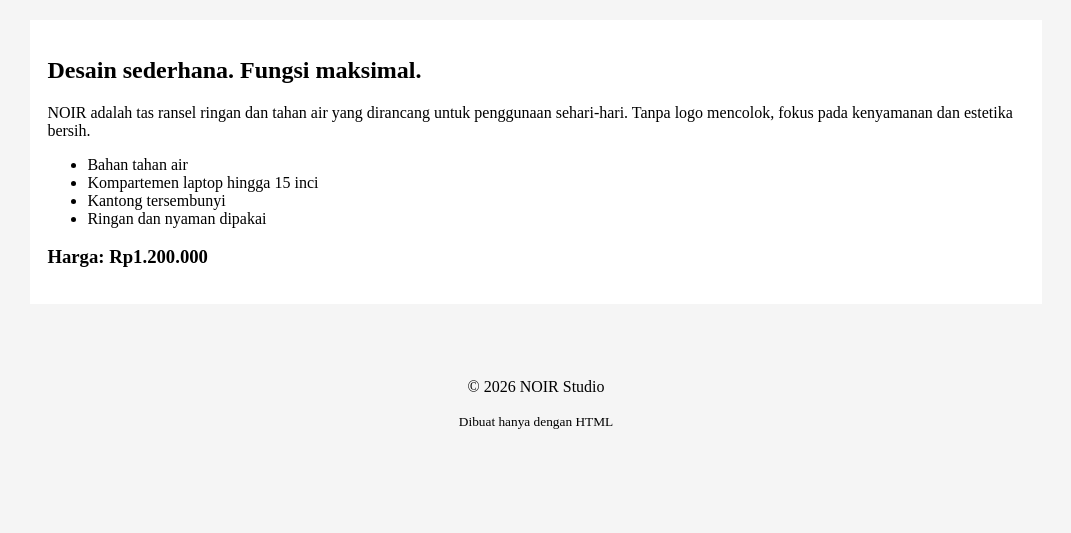
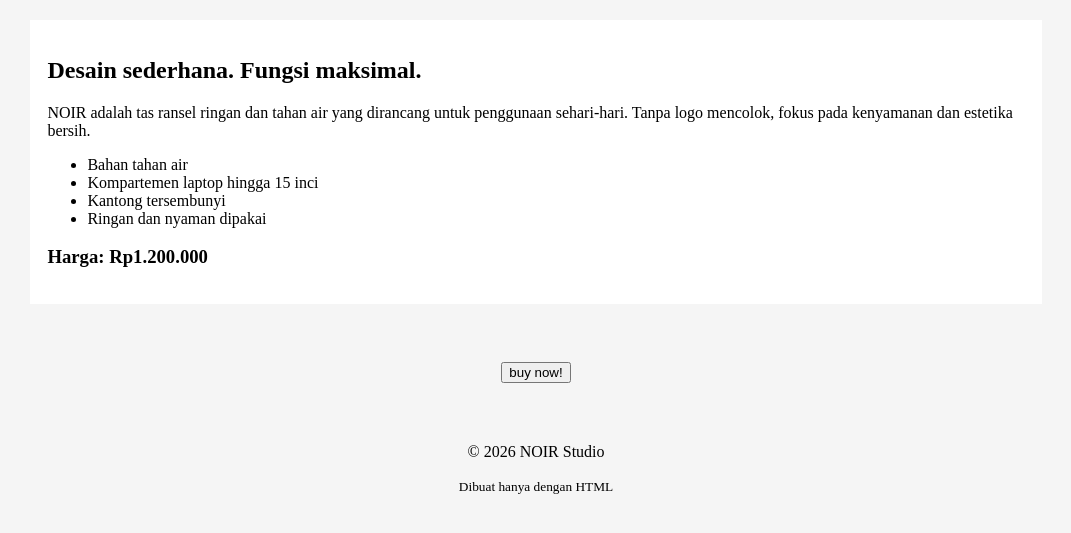
Before and after one commit to Iprstcd/Iprstcd.github.io, a plain HTML site: page index.html in a window 1280 px wide. Shown: the part 946-1479 px from the top of the page, without its empty margins (104-1175 px from the left). Before the commit the page ends 1422 px from the top, so only its background shows below. Drawn offline with Linux system fonts and the light colour scheme.

Commit message:
Update index.html

```diff
--- a/index.html
+++ b/index.html
@@ -53,6 +53,15 @@
 
      <br><br>
 
+<table width="100%" cellpadding="20">
+    <tr>
+     <td align="center">
+      <button onclick="window.location.href='https://wa.me/6282120073602'">
+       buy now!
+      </button>
+    </td>
+   </tr>
+
     <!-- Footer -->
     <table width="100%" cellpadding="20">
         <tr>
```
